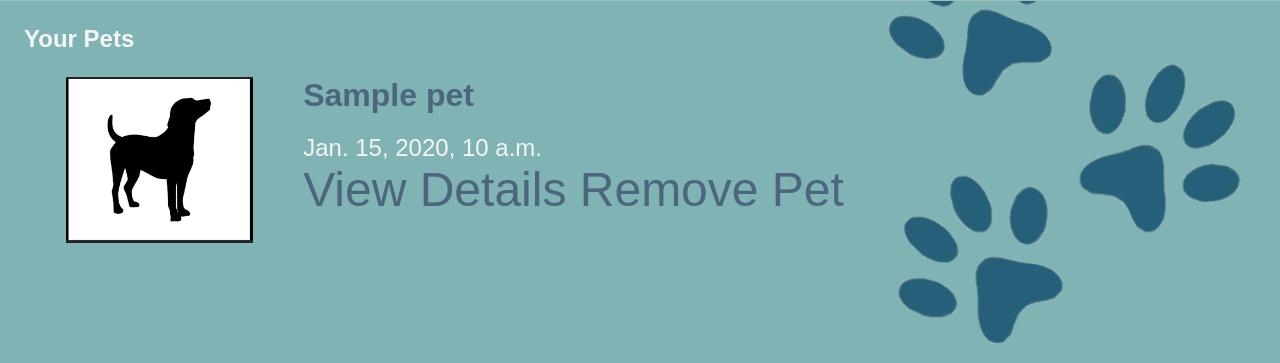
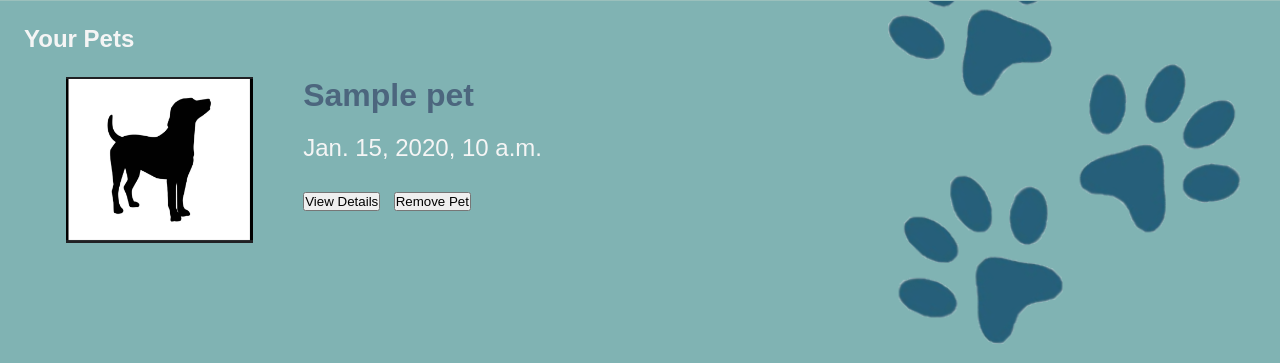
Before and after one commit to szanetta/django_project, a Django app: page /users/user_pets/ in a window 1280 px wide. Shown: the part 324-687 px from the top of the page. Run offline with Django 5.2, Linux system fonts and the light colour scheme; a user stored in the database is signed in; tables that the repository leaves empty hold one stand-in row (values such as "Sample post").

Commit message:
default image in approval page fixed and added buttons to user pets list

```diff
--- a/config/pets/templates/pets/user_pets_list.html
+++ b/config/pets/templates/pets/user_pets_list.html
@@ -28,8 +28,8 @@
                     </a>
                 </h2>
                 <p>{{ pet.date }}</p>
-                <a href="{% url 'pets:page' slug=pet.slug %}" class="btn btn-primary">View Details</a>
-                <a href="{% url 'pets:remove_pet' slug=pet.slug %}" class="btn btn-danger">Remove Pet</a>
+                    <button type="button" class="btn btn-secondary" onclick="window.location.href='{% url 'pets:page' slug=pet.slug %}'">View Details</button>
+                    <button type="button" class="btn btn-secondary" onclick="window.location.href='{% url 'pets:remove_pet' slug=pet.slug %}'">Remove Pet</button>
             </article>
         {% empty %}
             <p>You haven't added any pets yet.</p>
```
Also changed, not shown: config/pets/templates/pets/pet_approval_page.html (+4 -4 lines).
